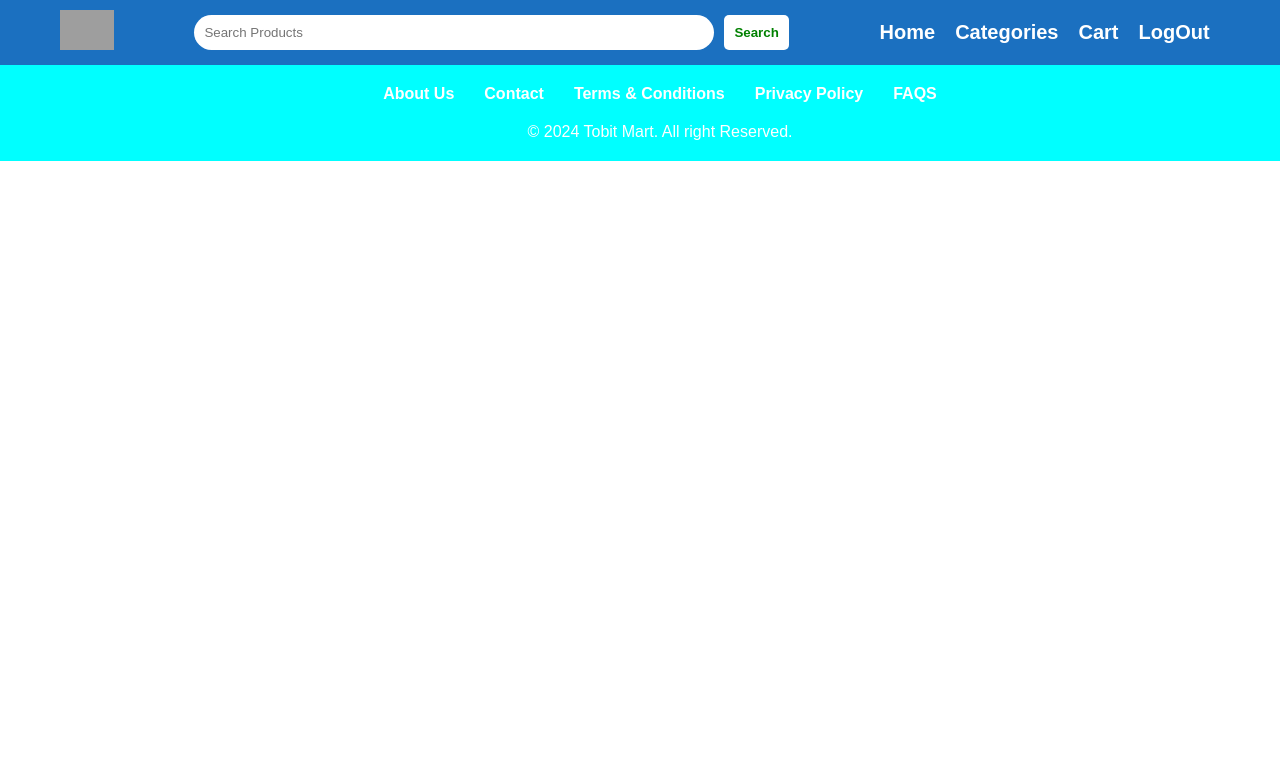
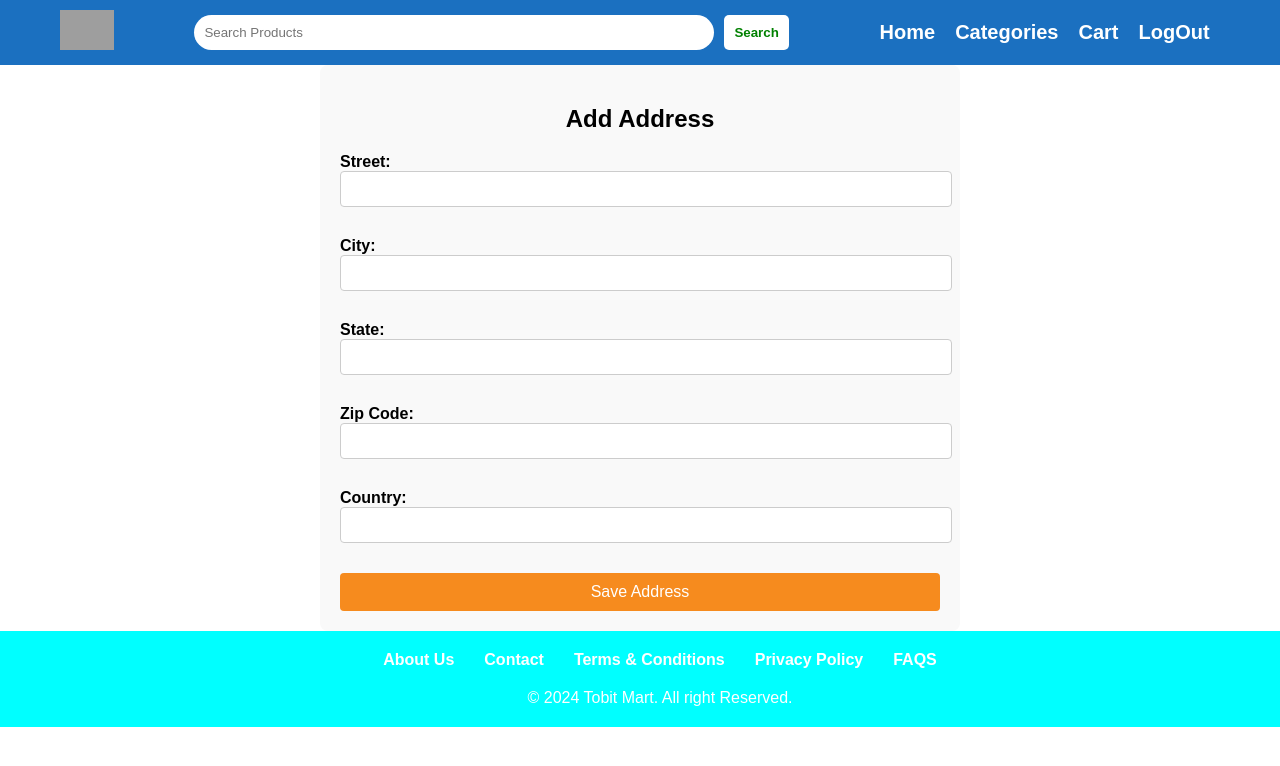
Before and after one commit to tobitprince/Ecommerce-AWS-Springboot-React-Mysql, a React (Create React App) app in the folder frontend/: page /add-address in a window 1280 px wide. Shown: the top 766 px of the page. Built offline with nearby package versions, Linux system fonts and the light colour scheme; no server answers; sample sign-in values are in the browser's storage; grey boxes are pictures that could not be loaded.

Commit message:
Add AddressPage component; implement address form and routing with protected access

```diff
--- a/frontend/src/App.js
+++ b/frontend/src/App.js
@@ -11,6 +11,8 @@ import CartPage from './component/pages/CartPage';
 import RegisterPage from './component/pages/RegisterPage';
 import LoginPage from './component/pages/LoginPage';
 import ProfilePage from './component/pages/ProfilePage';
+import AddressPage from './component/pages/AddressPage';
+import { ProtectedRoute } from './service/Guard';
 
 
 
@@ -27,7 +29,10 @@ function App() {
           <Route exact path='/cart' element={<CartPage/>}/>
           <Route exact path='/register' element={<RegisterPage/>}/>
           <Route exact path='/login' element={<LoginPage/>}/>
-          <Route exact path='/profile' element={<ProfilePage/>}/>
+
+          <Route exact path='/profile' element={<ProtectedRoute element={<ProfilePage/>}/>}/>
+          <Route exact path='/add-address' element={<ProtectedRoute element={<AddressPage/>}/>}/>
+          <Route exact path='/edit-address' element={<ProtectedRoute element={<AddressPage/>}/>}/>
         </Routes>
       <Footer/>
     </CartProvider>
--- a/frontend/src/component/pages/AddressPage.jsx
+++ b/frontend/src/component/pages/AddressPage.jsx
@@ -9,7 +9,7 @@ const AddressPage = () =>{
         street: '',
         city: '',
         state:'',
-        zipcode:'',
+        zipCode:'',
         country:''
     });
     const [error,setError] = useState(null)
@@ -58,6 +58,55 @@ const AddressPage = () =>{
         <div className="address-page">
             <h2>{location.pathname === '/edit-address'? 'Edit Address' : "Add Address"}</h2>
             {error && <p className='error-message'>{error}</p>}
+
+            <form onSubmit={handleSubmit}>
+                <label>
+                    Street:
+                    <input type="text"
+                    name='street'
+                    value={address.street}
+                    onChange={handleChange}
+                    required />
+                </label>
+                <label>
+                    City:
+                    <input type="text"
+                    name='city'
+                    value={address.city}
+                    onChange={handleChange}
+                    required />
+                </label>
+                <label>
+                    State:
+                    <input type="text"
+                    name='state'
+                    value={address.state}
+                    onChange={handleChange}
+                    required />
+                </label>
+                <label>
+                    Zip Code:
+                    <input type="text"
+                    name='zipCode'
+                    value={address.zipCode}
+                    onChange={handleChange}
+                    required />
+                </label>
+                <label>
+                    Country:
+                    <input type="text"
+                    name='country'
+                    value={address.country}
+                    onChange={handleChange}
+                    required />
+                </label>
+
+                <button type='submit'>{location.pathname === 'edit-address'? 'Edit Address': 'Save Address'}</button>
+
+
+            </form>
         </div>
     )
 }
+
+export default AddressPage;
--- a/frontend/src/component/pages/ProfilePage.jsx
+++ b/frontend/src/component/pages/ProfilePage.jsx
@@ -65,7 +65,7 @@ const ProfilePage = () => {
                                 <p><strong>Street: {userInfo?.address.street}</strong></p>
                                 <p><strong>City: {userInfo?.address.city}</strong></p>
                                 <p><strong>State: {userInfo?.address.state}</strong></p>
-                                <p><strong>Zip Code: {userInfo?.address.zipcode}</strong></p>
+                                <p><strong>Zip Code: {userInfo?.address.zipCode}</strong></p>
                                 <p><strong>Country: {userInfo?.address.country}</strong></p>
                             </div>
                         ):(
--- a/frontend/src/style/address.css
+++ b/frontend/src/style/address.css
@@ -0,0 +1,51 @@
+.address-page {
+    max-width: 600px;
+    margin: 0 auto;
+    padding: 20px;
+    background-color: #f9f9f9;
+    border-radius: 8px;
+    box-shadow: 1 0 10p rgba(0, 0,0,0.1);
+}
+
+.address-page h2 {
+    text-align: center;
+    margin-bottom: 20px;
+    font-size: 24px;
+}
+
+.address-page form{
+    display: flex;
+    flex-direction: column;
+}
+
+.address-page label{
+    margin-bottom: 10px;
+    font-weight: bold;
+
+}
+.address-page input{
+    padding: 8px;
+    margin-bottom: 20px;
+    border: 1px solid #ccc;
+    border-radius: 4px;
+    font-size: 16px;
+    width: 99%;
+}
+
+.address-page button{
+    padding: 10px 20px;
+    background-color: #f68b1e;
+    color: white;
+    border-radius: 4px;
+    border: none;
+    cursor: pointer;
+    font-size: 16px;
+}
+.address-page button:hover{
+    background-color: #331c05;
+}
+.error-message{
+    color: red;
+    margin-bottom: 20px;
+    text-align: center;
+}
--- a/frontend/src/style/profile.css
+++ b/frontend/src/style/profile.css
@@ -83,6 +83,7 @@
     color: #fff;
     font-size: 20px;
     margin: 10px 0px;
+    border: none;
 }
 .profile-button:hover{
     background-color: #8d561f;
```
